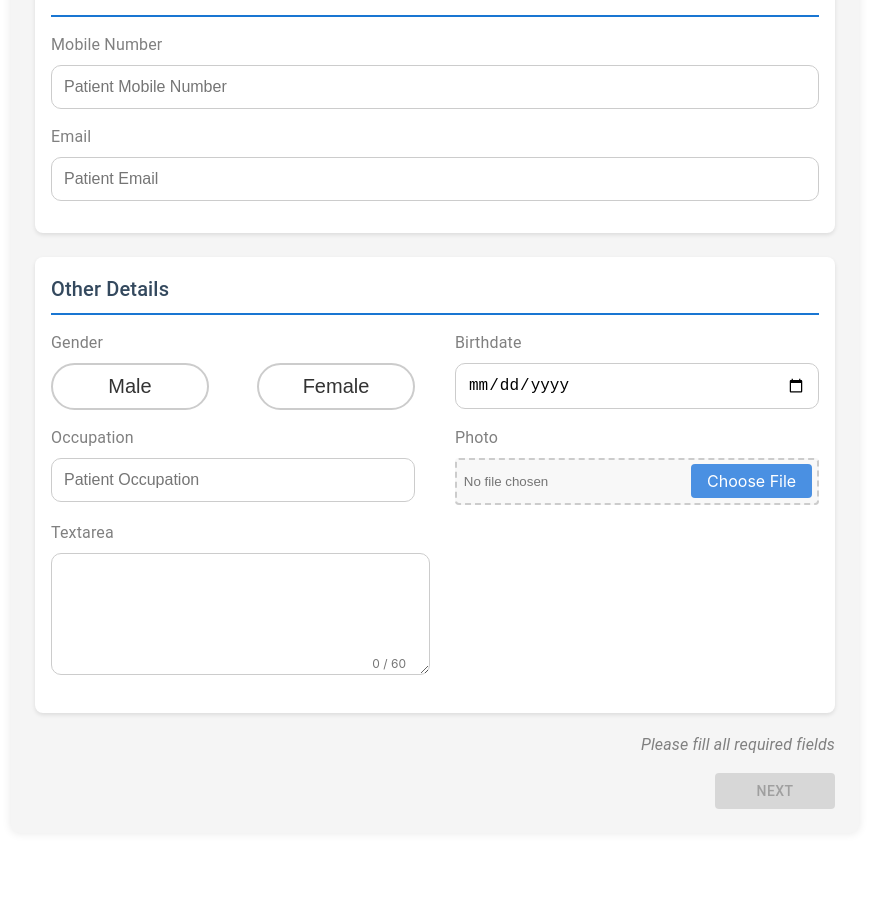
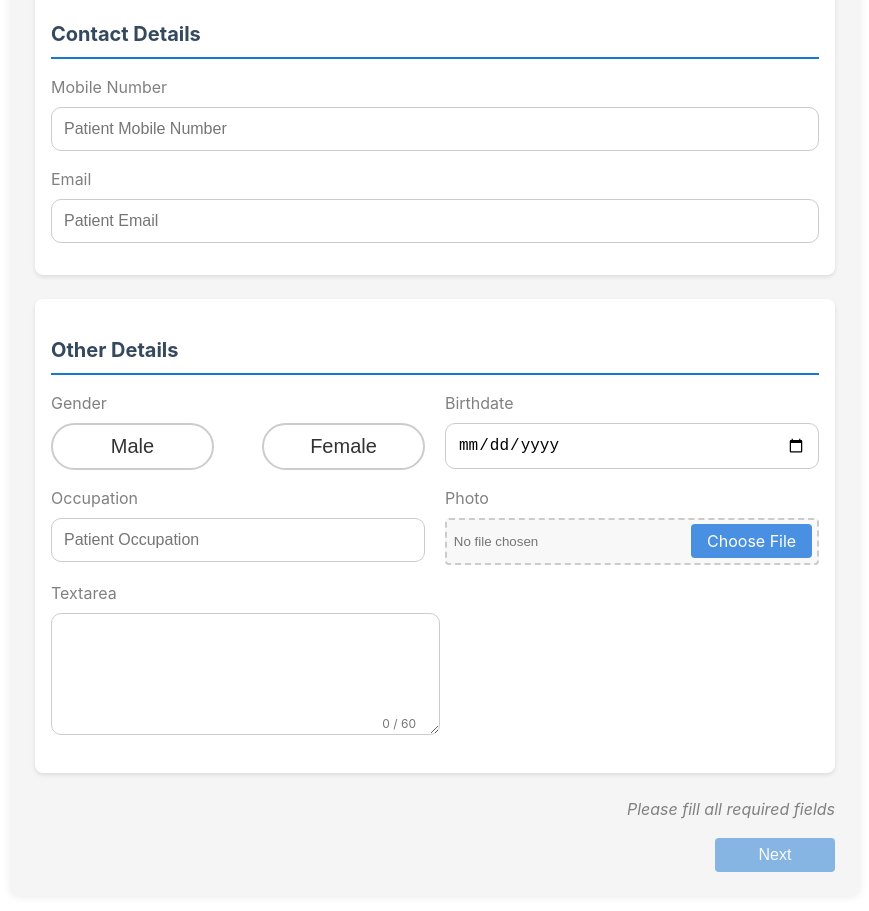
Before and after one commit to Asekon/react-form-renderer, a React (Vite) app: page / in a window 1280 px wide. Shown: the part 603-1514 px from the top of the page, without its empty margins (205-1074 px from the left). Before the commit the page ends 1476 px from the top, so only its background shows below. Built offline with nearby package versions, Linux system fonts and the light colour scheme.

Commit message:
Removed MUI and all its dependencies

```diff
--- /dev/null
+++ b/src/FormRenderer/FormRenderer.css
@@ -0,0 +1,172 @@
+.form-container {
+  max-width: 800px;
+  margin: 0 auto;
+  background-color: #f5f5f5;
+  border-radius: 8px;
+  padding: 24px;
+  box-shadow: 0px 0px 10px rgba(0, 0, 0, 0.1);
+}
+
+.stepper {
+  margin-bottom: 2rem;
+}
+
+.step-indicator {
+  background-color: #bdc3c7;
+  color: #ffffff;
+}
+
+.step-indicator.active {
+  background-color: #1976d2;
+}
+
+.step-label {
+  color: #7f8c8d;
+}
+
+.step-label.active {
+  color: #2c3e50;
+  font-weight: bold;
+}
+
+.step-connector {
+  background-color: #bdc3c7;
+}
+
+.step-connector.active {
+  background-color: #1976d2;
+}
+
+.step-title {
+  color: #2c3e50;
+  font-weight: bold;
+  margin-bottom: 1.5rem;
+  font-size: 2rem;
+}
+
+.section-container {
+  background-color: #ffffff;
+  border-radius: 8px;
+  box-shadow: 0 2px 4px rgba(0, 0, 0, 0.1);
+  padding: 16px;
+  margin-bottom: 24px;
+}
+
+.section-title {
+  color: #34495e;
+  border-bottom: 2px solid #1976d2;
+  padding-bottom: 0.5rem;
+  margin-bottom: 1rem;
+  font-size: 1.25rem;
+}
+
+.input-container {
+  margin-bottom: 1rem;
+}
+
+.input-label {
+  color: grey;
+  display: block;
+  margin-bottom: 0.5rem;
+}
+
+.input-required {
+  color: red;
+  margin-right: 4px;
+}
+
+.button-container {
+  display: flex;
+  justify-content: space-between;
+  margin-top: 15px;
+}
+
+.button {
+  padding: 0.5rem 2rem;
+  width: 120px;
+  cursor: pointer;
+  border: none;
+  border-radius: 4px;
+  font-size: 1rem;
+}
+
+.button-left {
+  background-color: transparent;
+  border: 1px solid #1976d2;
+  color: #1976d2;
+}
+
+.button-right {
+  background-color: #1976d2;
+  color: #ffffff;
+}
+
+.button-right:hover {
+  opacity: 0.9;
+}
+
+.button:disabled {
+  opacity: 0.5;
+  cursor: not-allowed;
+}
+
+.validation-message {
+  color: grey;
+  font-style: italic;
+  text-align: right;
+  min-height: 25px;
+  margin-top: 20px;
+}
+
+.grid-container {
+  display: flex;
+  flex-wrap: wrap;
+  margin: 0 -10px;
+}
+
+.grid-item {
+  flex: 0 0 100%;
+  padding: 0 10px;
+  box-sizing: border-box;
+}
+
+.grid-item-2col {
+  flex: 0 0 50%;
+}
+
+.grid-container {
+  display: flex;
+  flex-wrap: wrap;
+  margin: 0 -10px;
+}
+
+.grid-item {
+  padding: 0 10px;
+  box-sizing: border-box;
+}
+
+/* Dynamic column classes */
+.grid-cols-1 > .grid-item {
+  flex: 0 0 100%;
+}
+.grid-cols-2 > .grid-item {
+  flex: 0 0 50%;
+}
+.grid-cols-3 > .grid-item {
+  flex: 0 0 33.333%;
+}
+.grid-cols-4 > .grid-item {
+  flex: 0 0 25%;
+}
+.grid-cols-5 > .grid-item {
+  flex: 0 0 20%;
+}
+.grid-cols-6 > .grid-item {
+  flex: 0 0 16.666%;
+}
+
+@media (max-width: 768px) {
+  .grid-item {
+    flex: 0 0 100% !important;
+  }
+}
--- a/src/FormRenderer/FormRenderer.tsx
+++ b/src/FormRenderer/FormRenderer.tsx
@@ -1,6 +1,5 @@
 import React, { useEffect, useState } from "react";
 import { useForm, FormProvider } from "react-hook-form";
-import { Grid, Typography, Button, Box, Stack } from "@mui/material";
 import FormSelect from "../FormInputs/FormSelect/FormSelect";
 import FormText from "../FormInputs/FormText/FormText";
 import FormDate from "../FormInputs/FormDate/FormDate";
@@ -10,87 +9,9 @@ import FormRadio from "../FormInputs/FormRadio/FormRadio";
 import FormTextArea from "../FormInputs/FormTextArea/FormTextArea";
 import CustomStepper from "../CustomStepper/CustomStepper";
 import { FormInput, FormRendererProps, FormStep } from "../types";
+import "./FormRenderer.css";
 
-const defaultThemeColor = "#1976d2";
-const getDefaultStyles = (themeColor: string) => ({
-  formContainer: {
-    maxWidth: "800px",
-    margin: "0 auto",
-    backgroundColor: "#f5f5f5",
-    borderRadius: "8px",
-    padding: "24px",
-    boxShadow: "0px 0px 10px rgba(0,0,0,0.1)",
-  },
-  stepper: {
-    stepper: {
-      marginBottom: "2rem",
-    },
-    indicator: {
-      backgroundColor: "#bdc3c7",
-      color: "#ffffff",
-    },
-    activeIndicator: {
-      backgroundColor: themeColor,
-    },
-    label: {
-      color: "#7f8c8d",
-    },
-    activeLabel: {
-      color: "#2c3e50",
-      fontWeight: "bold",
-    },
-    connector: {
-      backgroundColor: "#bdc3c7",
-    },
-    activeConnector: {
-      backgroundColor: themeColor,
-    },
-  },
-  stepTitle: {
-    color: "#2c3e50",
-    fontWeight: "bold",
-    marginBottom: "1.5rem",
-  },
-  sectionContainer: {
-    backgroundColor: "#ffffff",
-    borderRadius: "8px",
-    boxShadow: "0 2px 4px rgba(0,0,0,0.1)",
-    padding: "16px",
-    marginBottom: "24px",
-  },
-  sectionTitle: {
-    color: "#34495e",
-    borderBottom: `2px solid ${themeColor}`,
-    paddingBottom: "0.5rem",
-    marginBottom: "1rem",
-  },
-  inputContainer: {
-    marginBottom: "1rem",
-  },
-  buttonContainer: {
-    display: "flex",
-    justifyContent: "space-between",
-    marginTop: "15px",
-  },
-  leftButton: {},
-  rightButton: {
-    backgroundColor: themeColor,
-    color: "#ffffff",
-    "&:hover": {
-      backgroundColor: themeColor,
-      opacity: 0.9,
-    },
-  },
-  validationMessage: {
-    color: "grey",
-    fontStyle: "italic",
-    textAlign: "right",
-    minHeight: "25px",
-    marginTop: "20px",
-  },
-});
-
-const FormRenderer: React.FC<FormRendererProps & { themeColor?: string }> = ({
+const FormRenderer: React.FC<FormRendererProps> = ({
   schema,
   onSubmit,
   multiStep = false,
@@ -104,11 +25,9 @@ const FormRenderer: React.FC<FormRendererProps & { themeColor?: string }> = ({
   leftButtonStyle,
   rightButtonStyle,
   validationMessageStyle,
-  themeColor = defaultThemeColor,
 }) => {
   const methods = useForm();
   const [activeStep, setActiveStep] = useState(0);
-  const defaultStyles = getDefaultStyles(themeColor);
 
   const handleSubmit = async () => {
     const isValid = await methods.trigger();
@@ -136,28 +55,15 @@ const FormRenderer: React.FC<FormRendererProps & { themeColor?: string }> = ({
     const isRequired = input.validation?.required !== undefined;
 
     return (
-      <Box
+      <div
         key={`input-wrapper-${index}`}
-        sx={{
-          ...defaultStyles.inputContainer,
-          ...inputContainerStyle,
-        }}
+        className="input-container"
+        style={inputContainerStyle}
       >
-        <Box
-          sx={{
-            display: "flex",
-            justifyContent: "space-between",
-            alignItems: "flex-start",
-            mb: 1,
-          }}
-        >
-          <Typography sx={{ color: "grey" }}>
-            {isRequired && (
-              <span style={{ color: "red", marginRight: "4px" }}>*</span>
-            )}
-            {input.label}
-          </Typography>
-        </Box>
+        <label className="input-label">
+          {isRequired && <span className="input-required">*</span>}
+          {input.label}
+        </label>
         {(() => {
           switch (input.type) {
             case "text":
@@ -241,119 +147,76 @@ const FormRenderer: React.FC<FormRendererProps & { themeColor?: string }> = ({
               return null;
           }
         })()}
-      </Box>
+      </div>
     );
   };
 
   const renderStep = (step: FormStep, stepIndex: number) => (
-    <Box key={`step-${stepIndex}`}>
-      <Typography
-        variant="h4"
-        mb={2}
-        sx={{
-          ...defaultStyles.stepTitle,
-          ...stepTitleStyle,
-          ...(step.stepTitleStyle || {}),
-        }}
+    <div key={`step-${stepIndex}`}>
+      <h2
+        className="step-title"
+        style={{ ...stepTitleStyle, ...step.stepTitleStyle }}
       >
         {step.title}
-      </Typography>
-      <Stack spacing={3}>
+      </h2>
+      <div className="step-content">
         {step.sections.map((section, sectionIndex) => (
-          <Box
+          <div
             key={`section-${sectionIndex}`}
-            sx={{
-              ...defaultStyles.sectionContainer,
-              ...sectionContainerStyle,
-              ...(section.sectionStyle || {}),
-            }}
+            className="section-container"
+            style={{ ...sectionContainerStyle, ...section.sectionStyle }}
           >
-            <Typography
-              variant="h6"
-              mb={2}
-              sx={{
-                ...defaultStyles.sectionTitle,
-                ...sectionTitleStyle,
-              }}
+            <h3 className="section-title" style={sectionTitleStyle}>
+              {section.title}
+            </h3>
+            <div
+              className={`grid-container grid-cols-${section.layout.columns}`}
             >
-              {section.title}
-            </Typography>
-            <Grid container columnSpacing={5}>
               {section.inputs.map((input, inputIndex) => (
-                <Grid
-                  key={`input-${inputIndex}`}
-                  item
-                  xs={12}
-                  sm={12 / section.layout.columns}
-                >
+                <div key={`input-${inputIndex}`} className="grid-item">
                   {renderFormInputs(input, inputIndex)}
-                </Grid>
+                </div>
               ))}
-            </Grid>
-          </Box>
+            </div>
+          </div>
         ))}
-      </Stack>
-    </Box>
+      </div>
+    </div>
   );
 
   return (
     <FormProvider {...methods}>
-      <Stack
-        sx={{
-          ...defaultStyles.formContainer,
-          ...formContainerStyle,
-        }}
-      >
+      <div className="form-container" style={formContainerStyle}>
         {multiStep && (
           <CustomStepper
             steps={schema.map((step) => step.title)}
             activeStep={activeStep}
-            customStyles={{
-              ...defaultStyles.stepper,
-              ...stepperStyle,
-            }}
+            customStyles={stepperStyle}
           />
         )}
-        <Stack gap={5}>
+        <div className="form-content">
           {multiStep
             ? renderStep(schema[activeStep], activeStep)
             : schema.map((step, index) => renderStep(step, index))}
-        </Stack>
-        <Typography
-          sx={{
-            ...defaultStyles.validationMessage,
-            ...validationMessageStyle,
-          }}
-        >
+        </div>
+        <p className="validation-message" style={validationMessageStyle}>
           {!methods.formState.isValid && "Please fill all required fields"}
-        </Typography>
-        <Box
-          key="button-box"
-          sx={{
-            ...defaultStyles.buttonContainer,
-            ...buttonContainerStyle,
-          }}
-        >
+        </p>
+        <div className="button-container" style={buttonContainerStyle}>
           {multiStep && activeStep > 0 ? (
-            <Button
-              key="back-button"
+            <button
+              className="button button-left"
               onClick={handleBack}
-              variant="outlined"
-              sx={{
-                px: 7,
-                width: 120,
-                ...defaultStyles.leftButton,
-                ...leftButtonStyle,
-              }}
+              style={leftButtonStyle}
             >
               Back
-            </Button>
+            </button>
           ) : (
-            <Box key="empty-box" />
+            <div />
           )}
 
-          <Button
-            key="next-or-submit-button"
+          <button
+            className="button button-right"
             onClick={
               multiStep
                 ? activeStep === schema.length - 1
@@ -361,14 +224,7 @@ const FormRenderer: React.FC<FormRendererProps & { themeColor?: string }> = ({
                   : handleNext
                 : handleSubmit
             }
-            variant="contained"
-            color="primary"
-            sx={{
-              px: 7,
-              width: 120,
-              ...defaultStyles.rightButton,
-              ...rightButtonStyle,
-            }}
+            style={rightButtonStyle}
             disabled={!methods.formState.isValid}
           >
             {multiStep
@@ -376,9 +232,9 @@ const FormRenderer: React.FC<FormRendererProps & { themeColor?: string }> = ({
                 ? "Submit"
                 : "Next"
               : "Submit"}
-          </Button>
-        </Box>
-      </Stack>
+          </button>
+        </div>
+      </div>
     </FormProvider>
   );
 };
```
Also changed, not shown: package.json (+0 -7 lines), 1 other file (tests, documents, lock files or other folders).
